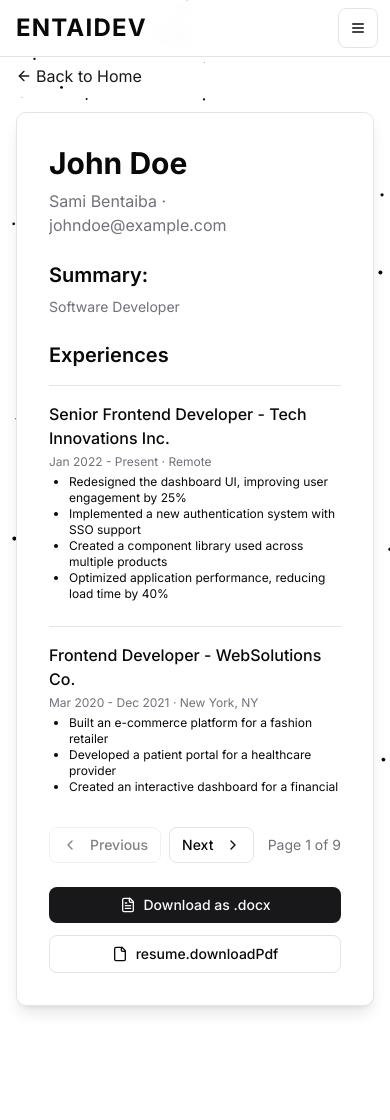
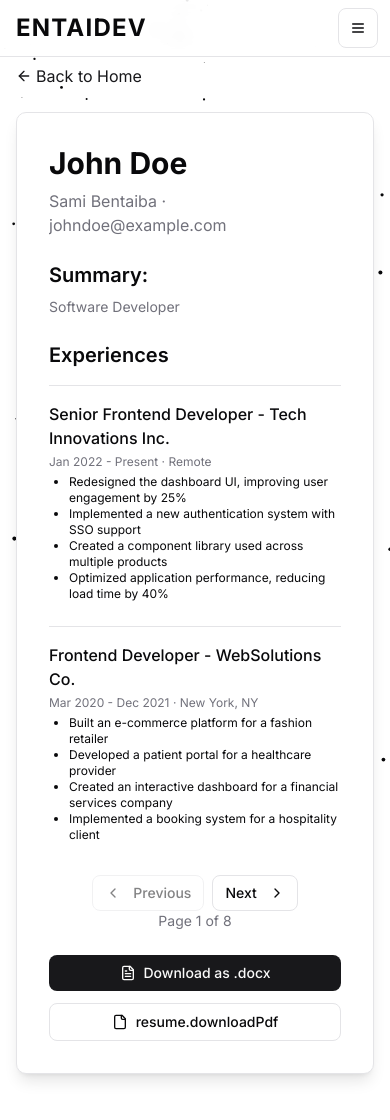
Before and after one commit to samibentaiba/Portfolio-beta, a Next.js app: page /resume in a window 390 px wide. Shown: the top 1120 px of the page. Before the commit the page ends 1070 px from the top, so only its background shows below. Built offline with nearby package versions, Linux system fonts and the light colour scheme.

Commit message:
update chunks size for responsivness

```diff
--- a/src/app/resume/page.tsx
+++ b/src/app/resume/page.tsx
@@ -17,7 +17,6 @@ import { useEffect, useState } from "react";
 import type { ReactElement } from "react";
 import { Experience, Project, SkillCategory } from "@/types";
 
-
 interface Props {
   t: (key: string) => string;
   experiences: Experience[];
@@ -29,10 +28,8 @@ interface Props {
 }
 
 export default function ResumePage() {
-  // Fetch resume data using the custom hook
   const resume = useResume();
 
-  // Extract individual fields from the resume data
   const {
     t,
     experiences,
@@ -44,7 +41,6 @@ export default function ResumePage() {
   } = resume;
 
   return (
-    // Render ResumeContent and pass the required props
     <ResumeContent
       t={t}
       experiences={experiences}
@@ -67,11 +63,12 @@ function ResumeContent({
   handlePdfDownload,
 }: Props) {
   const [resumeSections, setResumeSections] = useState<ReactElement[]>([]);
+  const [pageHeight, setPageHeight] = useState(550);
 
   useEffect(() => {
     const sections: ReactElement[] = [];
 
-    // Header
+    // Create sections based on the provided resume data
     sections.push(
       <div key="header" className="space-y-2">
         <h1 className="text-3xl font-bold">John Doe</h1>
@@ -81,7 +78,6 @@ function ResumeContent({
       </div>
     );
 
-    // Summary
     sections.push(
       <div key="summary" className="flex flex-col space-y-2">
         <h2 className="text-xl font-semibold">
@@ -91,7 +87,6 @@ function ResumeContent({
       </div>
     );
 
-    // Experiences
     experiences.forEach((exp, i) => {
       sections.push(
         <ResumeSection
@@ -115,8 +110,7 @@ function ResumeContent({
       );
     });
 
-    // Projects
-    const projectChunkSize = 1; // Adjust as needed
+    const projectChunkSize = 1;
     const projectChunks = [];
 
     for (let i = 0; i < projects.length; i += projectChunkSize) {
@@ -152,9 +146,8 @@ function ResumeContent({
       );
     });
 
-    // Skills
     skills.forEach((group, i) => {
-      const chunkSize = 5; // or use dynamic measuring if desired
+      const chunkSize = 5;
       const skillChunks = [];
 
       for (let j = 0; j < group.items.length; j += chunkSize) {
@@ -192,7 +185,6 @@ function ResumeContent({
       });
     });
 
-    // Education
     sections.push(
       <div key="education" className="space-y-2">
         <h2 className="text-xl font-semibold">
@@ -210,6 +202,19 @@ function ResumeContent({
     setResumeSections(sections);
   }, [t, experiences, projects, skills]);
 
+  useEffect(() => {
+    // Update page height based on the size of rendered chunks
+    const updateHeight = () => {
+      const containerHeight =
+        document.querySelector(".space-y-6")?.scrollHeight || 0;
+      setPageHeight(Math.max(containerHeight, 400)); // Set a minimum height of 400px
+    };
+
+    updateHeight();
+    window.addEventListener("resize", updateHeight);
+    return () => window.removeEventListener("resize", updateHeight);
+  }, [resumeSections]);
+
   const {
     containerRef,
     measureRef,
@@ -221,12 +226,13 @@ function ResumeContent({
     setCurrentPage,
   } = useResumePagination({
     content: resumeSections,
-    pageHeight: 550,
+    pageHeight,
   });
 
   useEffect(() => {
     setCurrentPage(1);
   }, [resumeSections, setCurrentPage]);
+
   return (
     <main className="container py-8 sm:py-12 px-4 sm:px-6 flex justify-center items-center min-h-screen">
       <div className="max-w-2xl w-full flex flex-col gap-6 mx-auto">
@@ -242,7 +248,7 @@ function ResumeContent({
         <Card className="p-8 flex flex-col shadow-lg">
           <div
             ref={containerRef}
-            className="space-y-6 min-h-[650px] max-h-[650px] overflow-hidden"
+            className="space-y-6 min-h-[650px] overflow-hidden"
           >
             {currentPageContent.map((section, index) => (
               <div key={index}>{section}</div>
@@ -261,7 +267,8 @@ function ResumeContent({
           </div>
 
           {/* Pagination controls */}
-          <div className="flex items-center justify-between pt-4 mt-4 ">
+          <div className="flex items-center flex-col justify-between ">
+            <div className="flex items-center w-full md:justify-between justify-center pt-4 mt-4 ">
               <div className="flex items-center gap-2">
                 <Button
                   variant="outline"
@@ -282,7 +289,11 @@ function ResumeContent({
                   <ChevronRight className="h-4 w-4 ml-1" />
                 </Button>
               </div>
-            <span className="text-sm text-muted-foreground">
+              <span className="text-sm hidden md:flex lg:flex text-muted-foreground">
+                Page {currentPage} {t("navigation.of")} {totalPages}
+              </span>
+            </div>
+            <span className="text-sm md:hidden lg:hidden text-muted-foreground">
               Page {currentPage} {t("navigation.of")} {totalPages}
             </span>
           </div>
```
Lines whose indentation alone changed are shown as unchanged.
